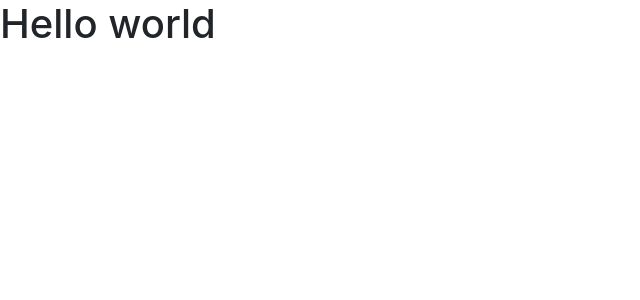
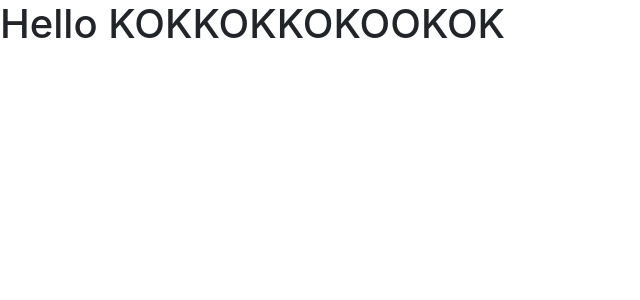
Before and after one commit to Basem-Sabry/socialnetwork, an Angular app in the folder client/: page / in a window 1280 px wide. Shown: the top 300 px of the page, without its empty margins (0-640 px from the left). Built offline with nearby package versions, Linux system fonts and the light colour scheme.

Commit message:
First Trial

```diff
--- a/client/src/app/app.component.html
+++ b/client/src/app/app.component.html
@@ -1 +1 @@
-<h1>Hello world</h1>
+<h1>Hello KOKKOKKOKOOKOK</h1>
```
